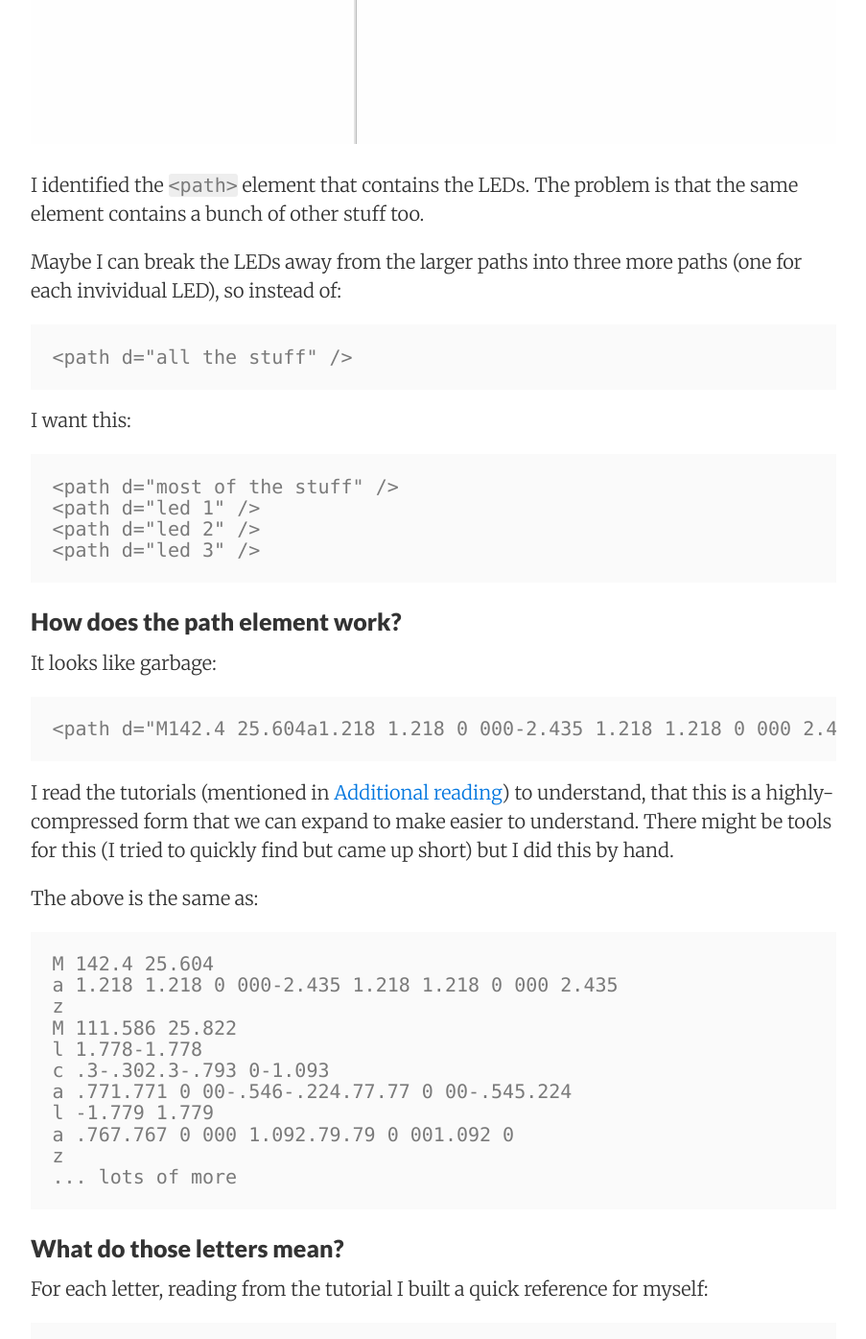
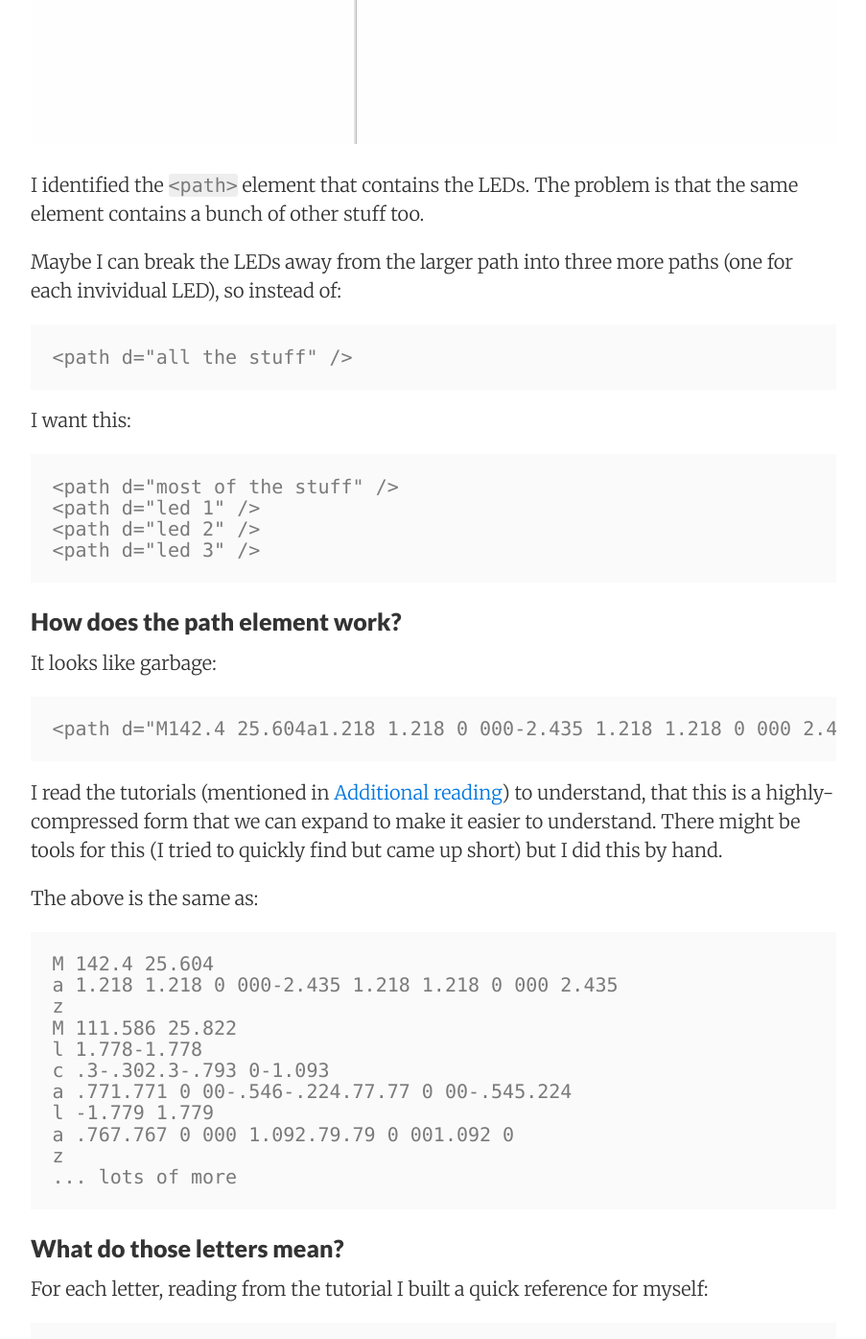
Before and after one commit to joonas-fi/joonas.fi, a Jekyll site: the page built from blog/_posts/2020/2020-04-03-quick-primer-on-svg-paths.md, in a window 1280 px wide and 1400 px high, scrolled down 1484 px. Shown: the top 1395 px of the window at 96% size, without its empty margins (188-1091 px from the left). Built offline with Jekyll 4.4.1, drawn with Linux system fonts in a browser that asks for light colours; nearby versions of some CDN libraries; comment, search, counter and statistics services are not loaded; some of the changed text lies outside the part shown.

Commit message:
typo fixes

```diff
--- a/blog/_posts/2020/2020-04-03-quick-primer-on-svg-paths.md
+++ b/blog/_posts/2020/2020-04-03-quick-primer-on-svg-paths.md
@@ -43,7 +43,7 @@ how the image is made up:
 I identified the `<path>` element that contains the LEDs. The problem is that the same element
 contains a bunch of other stuff too.
 
-Maybe I can break the LEDs away from the larger paths into three more paths (one for each
+Maybe I can break the LEDs away from the larger path into three more paths (one for each
 invividual LED), so instead of:
 
 	<path d="all the stuff" />
@@ -63,8 +63,8 @@ It looks like garbage:
 	<path d="M142.4 25.604a1.218 1.218 0 000-2.435 1.218 1.218 0 000 2.435zM111.586 25.822l1.778-1.778c.3-.302.3-.793 0-1.093a.771.771 0 00-.546-.224.77.77 0 00-.545.224l-1.779 1.779a.767.767 0 000 1.092.79.79 0 001.092 0z..."/>
 
 I read the tutorials (mentioned in [Additional reading](#additional-reading)) to understand,
-that this is a highly-compressed form that we can expand to make easier to understand. There
-might be tools for this (I tried to quickly find but came up short) but I did this by hand.
+that this is a highly-compressed form that we can expand to make it easier to understand.
+There might be tools for this (I tried to quickly find but came up short) but I did this by hand.
 
 The above is the same as:
 
```
Also changed, not shown: other parts of blog/_posts/2020/2020-04-03-quick-primer-on-svg-paths.md (+1 -1 lines).
